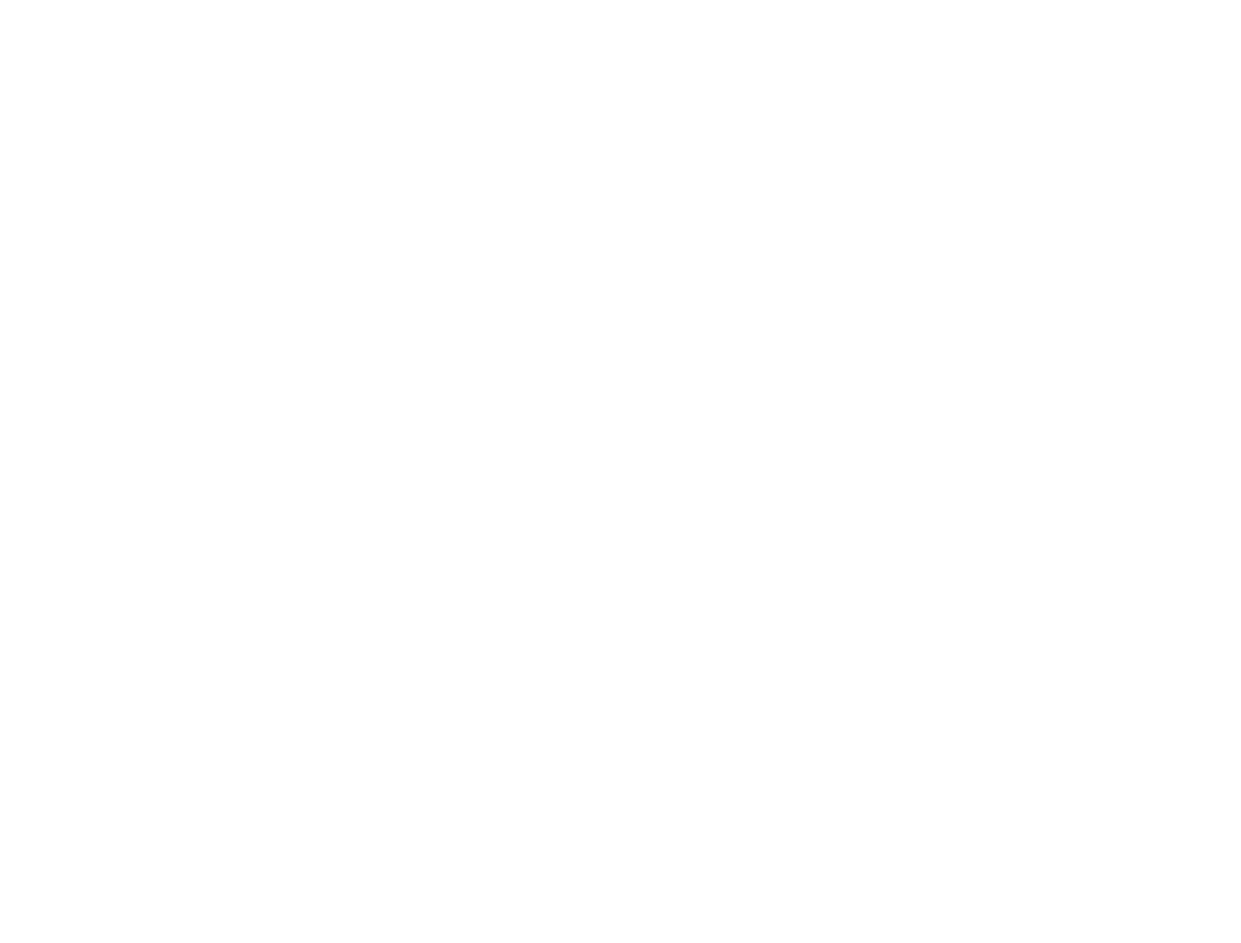
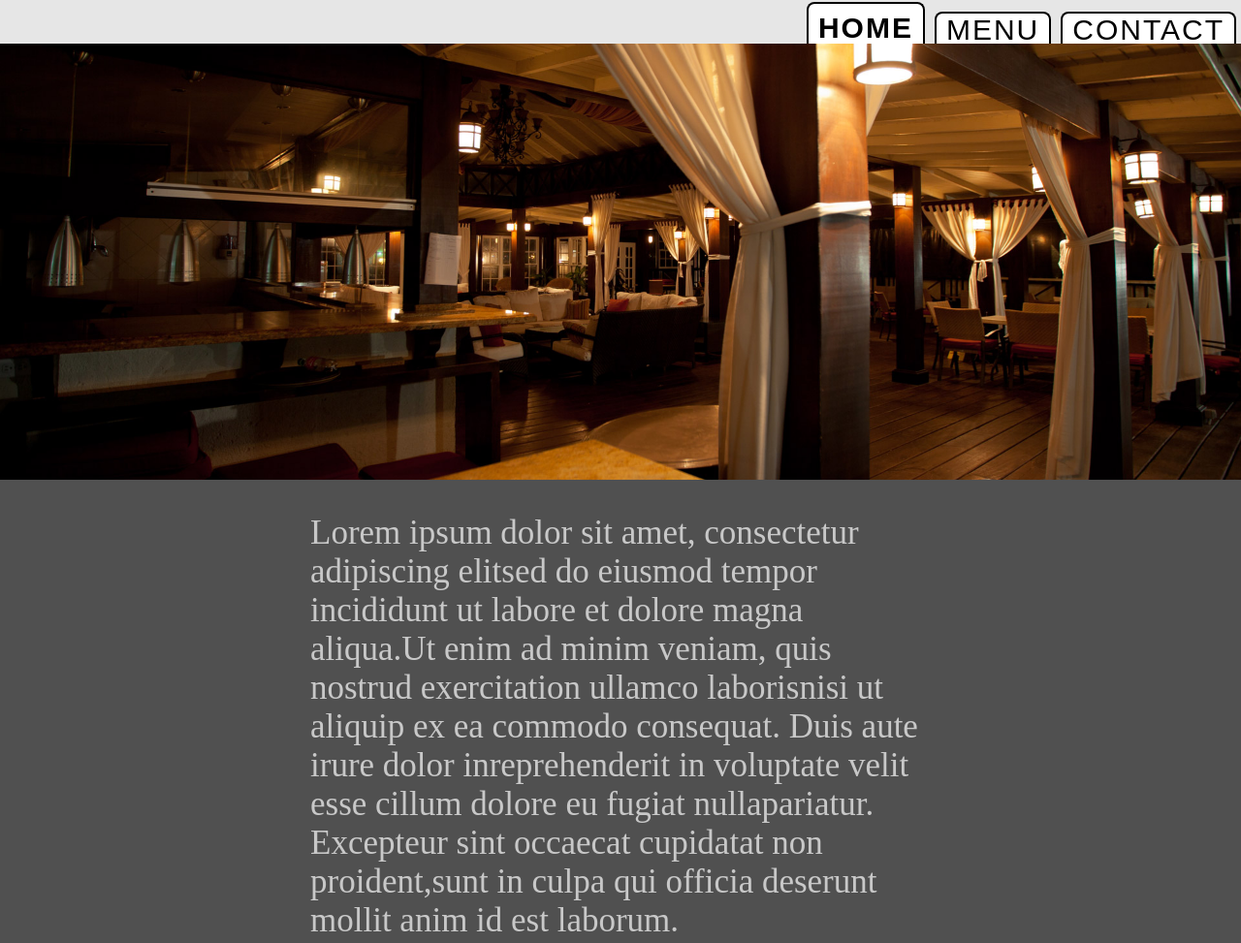
Before and after one commit to Javier-Machin/js-restaurant, a website built with webpack: page dist/index.html in a window 1280 px wide. Shown: the whole page at 97% size. Before the commit the page ends 800 px from the top, so only its background shows below. Built offline with nearby package versions, Linux system fonts and the light colour scheme.

Commit message:
Add home render function and navbar render function as modules

```diff
--- /dev/null
+++ b/src/home.js
@@ -0,0 +1,22 @@
+function renderHome() {
+  const container = document.getElementById("content");
+  const header = document.createElement("header");
+  const description = document.createElement("section");
+  const text = document.createElement("p");
+
+  text.innerHTML = "Lorem ipsum dolor sit amet, consectetur adipiscing elit" +
+                   "sed do eiusmod tempor incididunt ut labore et dolore magna aliqua." +
+                   "Ut enim ad minim veniam, quis nostrud exercitation ullamco laboris" +
+                   "nisi ut aliquip ex ea commodo consequat. Duis aute irure dolor in" +
+                   "reprehenderit in voluptate velit esse cillum dolore eu fugiat nulla" +
+                   "pariatur. Excepteur sint occaecat cupidatat non proident," +
+                   "sunt in culpa qui officia deserunt mollit anim id est laborum."
+
+  header.classList.add("header");
+  description.appendChild(text);
+  description.classList.add("description");
+  container.appendChild(header);
+  container.appendChild(description);
+}
+
+export { renderHome }
--- a/src/index.js
+++ b/src/index.js
@@ -1 +1,5 @@
-alert("oy mate");
+import { renderHome } from './home'
+import { renderNavbar } from './navbar'
+
+renderNavbar();
+renderHome();
--- /dev/null
+++ b/src/navbar.js
@@ -0,0 +1,21 @@
+function renderNavbar() {
+  const container = document.getElementById("navbar");
+  const homeLink = document.createElement("a");
+  const menuLink = document.createElement("a");
+  const contactLink = document.createElement("a");
+
+  homeLink.innerHTML = "HOME";
+  homeLink.classList.add("nav-link");
+  menuLink.innerHTML = "MENU";
+  menuLink.classList.add("nav-link");
+  menuLink.classList.add("unselected");
+  contactLink.innerHTML = "CONTACT";
+  contactLink.classList.add("nav-link");
+  contactLink.classList.add("unselected");
+
+  container.appendChild(homeLink);
+  container.appendChild(menuLink);
+  container.appendChild(contactLink);
+}
+
+export { renderNavbar }
--- a/webpack.config.js
+++ b/webpack.config.js
@@ -2,6 +2,7 @@ const path = require('path');
 
 module.exports = {
   entry: './src/index.js',
+  mode: 'production',
   output: {
     filename: 'bundle.js',
     path: path.resolve(__dirname, 'dist')
```
Also changed, not shown: dist/bundle.js, dist/img/image.jpg (added), dist/index.html, dist/style.css (added).
